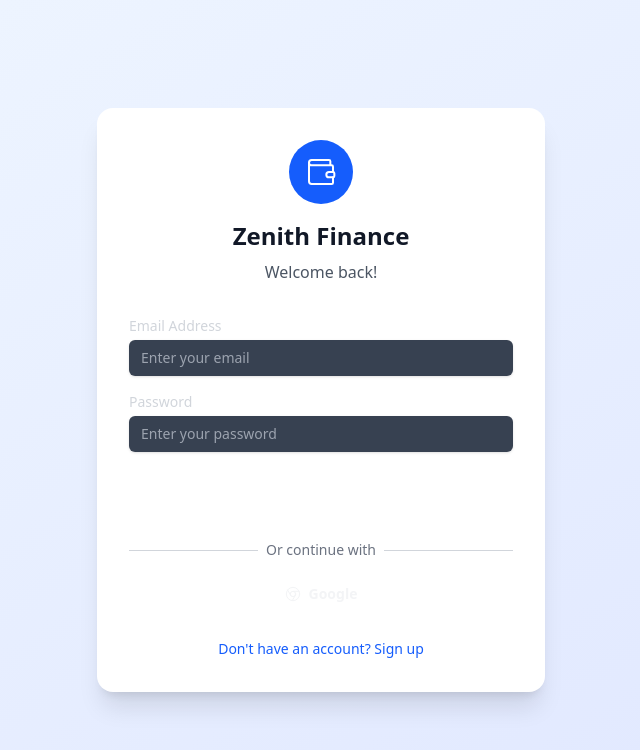
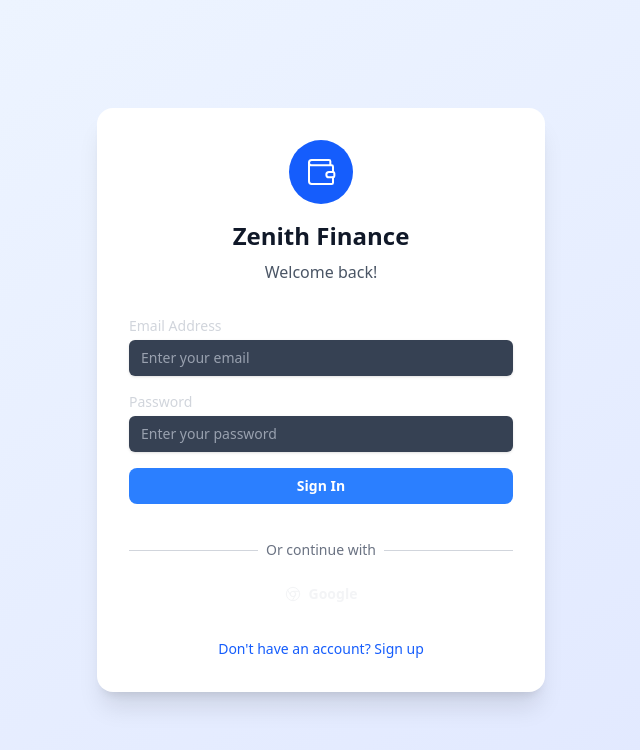
Before and after one commit to hcissey0/zenith-finance-manager, a React (Vite) app: page /#/dashboard in a window 1280 px wide. Shown: the top 750 px of the page, without its empty margins (319-959 px from the left). Built offline with nearby package versions, Linux system fonts and the light colour scheme; no server answers; the database is empty.

Commit message:
Ready to deploy

```diff
--- a/components/dashboard/Dashboard.tsx
+++ b/components/dashboard/Dashboard.tsx
@@ -74,7 +74,7 @@
       onClick={() => setTimeRange(range)}
       className={`w-full px-4 py-2 text-sm font-medium rounded-lg transition ${
         timeRange === range
-          ? "bg-primary text-white"
+          ? "bg-blue-500 text-white"
           : "bg-gray-700 text-gray-300 hover:bg-gray-600"
       }`}
     >
--- a/components/dashboard/IncomeExpenseCalendar.tsx
+++ b/components/dashboard/IncomeExpenseCalendar.tsx
@@ -149,7 +149,7 @@
           currentDate.getFullYear() !== new Date().getFullYear() ? (
             <button
               onClick={goToCurrentMonth}
-              className="text-xs text-primary hover:text-primary-light transition-colors"
+              className="text-xs text-blue-500 hover:text-blue-400 transition-colors"
             >
               Go to Today
             </button>
@@ -183,7 +183,7 @@
             key={index}
             className={`min-h-[50px] sm:min-h-[60px] p-1 border rounded relative ${
               day.isToday
-                ? "border-primary bg-primary/10"
+                ? "border-blue-500 bg-blue-500/10"
                 : day.isCurrentMonth
                 ? "border-gray-700 bg-gray-700"
                 : "border-gray-700 bg-gray-800"
@@ -191,7 +191,7 @@
           >
             <div
               className={`text-xs mb-1 font-semibold ${
-                day.isToday ? "text-primary" : "text-gray-300"
+                day.isToday ? "text-blue-500" : "text-gray-300"
               }`}
             >
               {day.date.getDate()}
--- a/components/insights/AiInsights.tsx
+++ b/components/insights/AiInsights.tsx
@@ -73,7 +73,7 @@
                 key={i}
                 onClick={() => setIcon(i)}
                 className={`p-2 rounded-lg ${
-                  icon === i ? `ring-2 ring-primary ${color}` : "bg-gray-700"
+                  icon === i ? `ring-2 ring-blue-500 ${color}` : "bg-gray-700"
                 }`}
               >
                 <Icon name={i} className="h-6 w-6 text-white" />
@@ -121,7 +121,7 @@
   <li
     className={`rounded-lg transition-all ${
       isActive
-        ? "bg-primary/20 ring-2 ring-primary"
+        ? "bg-blue-500/20 ring-2 ring-blue-500"
         : "bg-gray-800 hover:bg-gray-700"
     }`}
   >
--- a/components/layout/BottomNav.tsx
+++ b/components/layout/BottomNav.tsx
@@ -18,7 +18,7 @@
   <a
     href={`#/${page}`}
     onClick={(e) => { e.preventDefault(); onClick(page); }}
-    className={`flex flex-col items-center justify-center w-full h-full transition-colors duration-200 ${isActive ? 'text-primary' : 'text-gray-400 hover:text-primary-light'}`}
+    className={`flex flex-col items-center justify-center w-full h-full transition-colors duration-200 ${isActive ? 'text-blue-500' : 'text-gray-400 hover:text-blue-400'}`}
     aria-current={isActive ? 'page' : undefined}
   >
     <Icon name={icon} className="h-6 w-6" />
@@ -36,7 +36,7 @@
         <div className="relative flex justify-center">
             <button
                 onClick={onAdd}
-                className="absolute -top-6 w-16 h-16 bg-primary hover:bg-primary-light rounded-full flex items-center justify-center text-white shadow-lg transform transition-transform hover:scale-110 focus:outline-none focus:ring-2 focus:ring-offset-2 focus:ring-offset-gray-800 focus:ring-primary"
+                className="absolute -top-6 w-16 h-16 bg-blue-500 hover:bg-blue-400 rounded-full flex items-center justify-center text-white shadow-lg transform transition-transform hover:scale-110 focus:outline-none focus:ring-2 focus:ring-offset-2 focus:ring-offset-gray-800 focus:ring-blue-500"
                 aria-label="Add transaction"
             >
                 <Icon name="plus" className="h-8 w-8" />
--- a/components/transactions/TransactionForm.tsx
+++ b/components/transactions/TransactionForm.tsx
@@ -120,7 +120,7 @@
           <button
             type="button"
             onClick={handleSuggestCategory}
-            className="absolute right-2 bottom-2 text-xs bg-primary/20 text-primary-light px-2 py-1 rounded-md hover:bg-primary/40 disabled:opacity-50"
+            className="absolute right-2 bottom-2 text-xs bg-blue-500/20 text-blue-400 px-2 py-1 rounded-md hover:bg-blue-500/40 disabled:opacity-50"
             disabled={isSuggesting || !description || !isOnline}
             title={
               !isOnline ? "AI suggestions require internet connection" : ""
--- a/components/ui/Button.tsx
+++ b/components/ui/Button.tsx
@@ -8,13 +8,13 @@
 const Button: React.FC<ButtonProps> = ({ children, variant = 'primary', className = '', ...props }) => {
   const baseStyles = 'px-4 py-2 rounded-lg font-semibold text-sm focus:outline-none focus:ring-2 focus:ring-offset-2 focus:ring-offset-gray-900 transition duration-150 ease-in-out disabled:opacity-50 disabled:cursor-not-allowed';
 
-  const variantStyles = {
-    primary: 'bg-primary text-white hover:bg-primary-light focus:ring-primary',
-    secondary: 'bg-gray-600 text-gray-200 hover:bg-gray-500 focus:ring-gray-500',
+  const variants = {
+    primary: 'bg-blue-500 text-white hover:bg-blue-400 focus:ring-blue-500',
+    secondary: 'bg-gray-700 text-white hover:bg-gray-600 focus:ring-gray-500',
   };
 
   return (
-    <button className={`${baseStyles} ${variantStyles[variant]} ${className}`} {...props}>
+    <button className={`${baseStyles} ${variants[variant]} ${className}`} {...props}>
       {children}
     </button>
   );
--- a/components/ui/Input.tsx
+++ b/components/ui/Input.tsx
@@ -30,7 +30,7 @@
         <input
           id={inputId}
           autoComplete="off"
-          className={`block w-full bg-gray-700 border-gray-600 rounded-md py-2 pr-3 text-white placeholder-gray-400 focus:ring-primary focus:border-primary sm:text-sm ${
+          className={`block w-full bg-gray-700 border-gray-600 rounded-md py-2 pr-3 text-white placeholder-gray-400 focus:ring-blue-500 focus:border-blue-500 sm:text-sm ${
             leadingSymbol ? "pl-12" : "pl-3"
           }`}
           {...props}
--- a/components/ui/Select.tsx
+++ b/components/ui/Select.tsx
@@ -18,7 +18,7 @@
       <select
         id={selectId}
         autoComplete="off"
-        className="block w-full bg-gray-700 border-gray-600 rounded-md py-2 pl-3 pr-10 text-white focus:ring-primary focus:border-primary sm:text-sm"
+        className="block w-full bg-gray-700 border-gray-600 rounded-md py-2 pl-3 pr-10 text-white focus:ring-blue-500 focus:border-blue-500 sm:text-sm"
         {...props}
       >
         {options.map((option) => (
--- a/components/ui/Spinner.tsx
+++ b/components/ui/Spinner.tsx
@@ -14,7 +14,7 @@
   };
 
   return (
-    <div className={`${sizeClasses[size]} animate-spin rounded-full border-2 border-t-primary border-r-primary border-b-primary/30 border-l-primary/30`}></div>
+    <div className={`${sizeClasses[size]} animate-spin rounded-full border-2 border-t-blue-500 border-r-blue-500 border-b-blue-500/30 border-l-blue-500/30`}></div>
   );
 };
 
--- a/src/index.css
+++ b/src/index.css
@@ -1,20 +1,4 @@
 @import "tailwindcss";
-
-:root {
-  --color-gray-900: #111827;
-  --color-gray-800: #1f2937;
-  --color-gray-700: #374151;
-  --color-gray-600: #4b5563;
-  --color-gray-500: #6b7280;
-  --color-gray-400: #9ca3af;
-  --color-gray-300: #d1d5db;
-  --color-gray-200: #e5e7eb;
-  --color-gray-100: #f3f4f6;
-
-  --color-primary: #4f46e5;
-  --color-primary-light: #6366f1;
-  --color-primary-dark: #4338ca;
-}
 
 @keyframes slide-in-left {
   from {
--- /dev/null
+++ b/tailwind.config.js
@@ -0,0 +1,16 @@
+/** @type {import('tailwindcss').Config} */
+export default {
+  content: [
+    "./index.html",
+    "./App.tsx",
+    "./src/**/*.{js,ts,jsx,tsx}",
+    "./components/**/*.{js,ts,jsx,tsx}",
+    "./hooks/**/*.{js,ts,jsx,tsx}",
+    "./lib/**/*.{js,ts,jsx,tsx}",
+    "./services/**/*.{js,ts,jsx,tsx}",
+  ],
+  theme: {
+    extend: {},
+  },
+  plugins: [],
+};
```
Also changed, not shown: components/layout/Header.tsx (+33 -5 lines), 1 other file (tests, documents, lock files or other folders).
